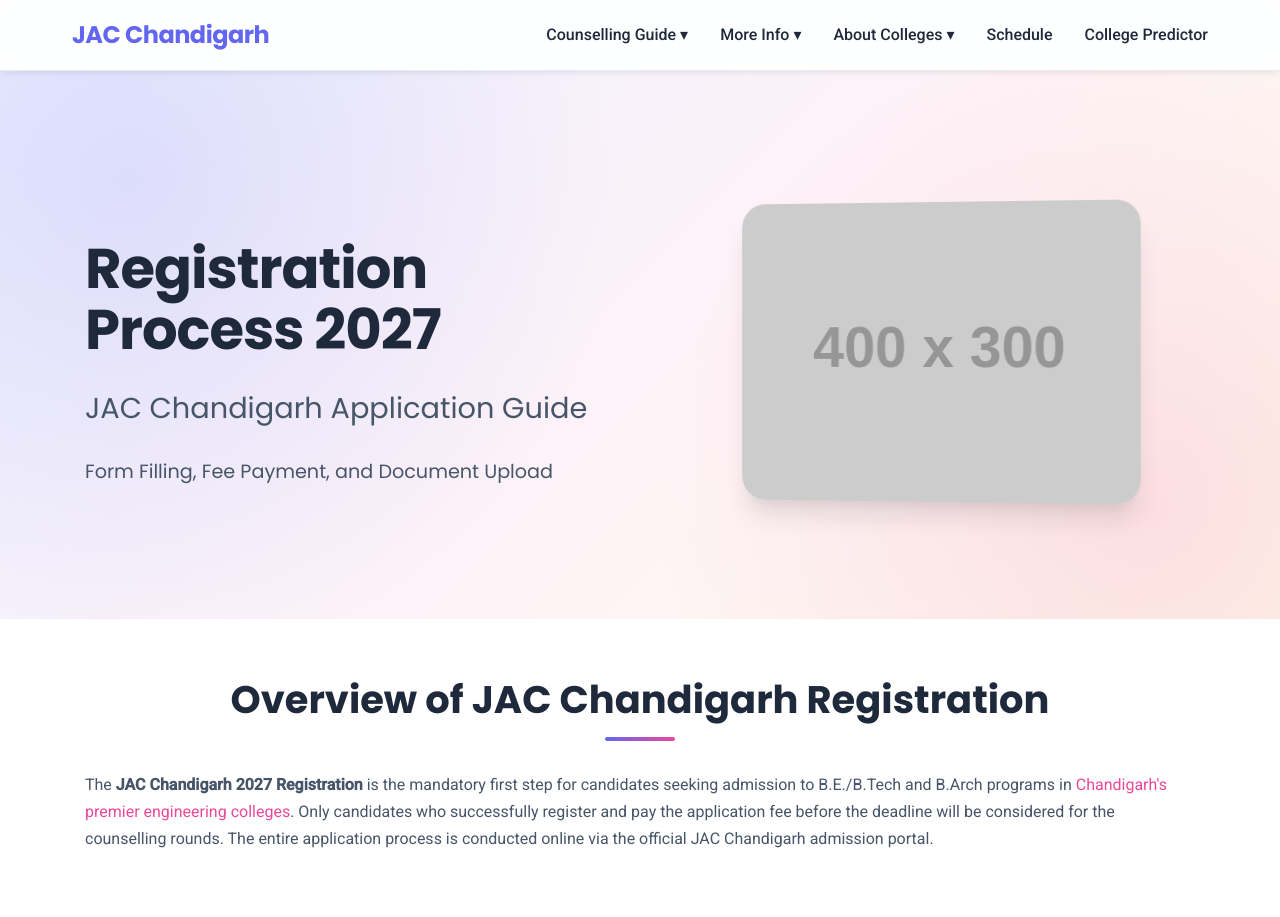
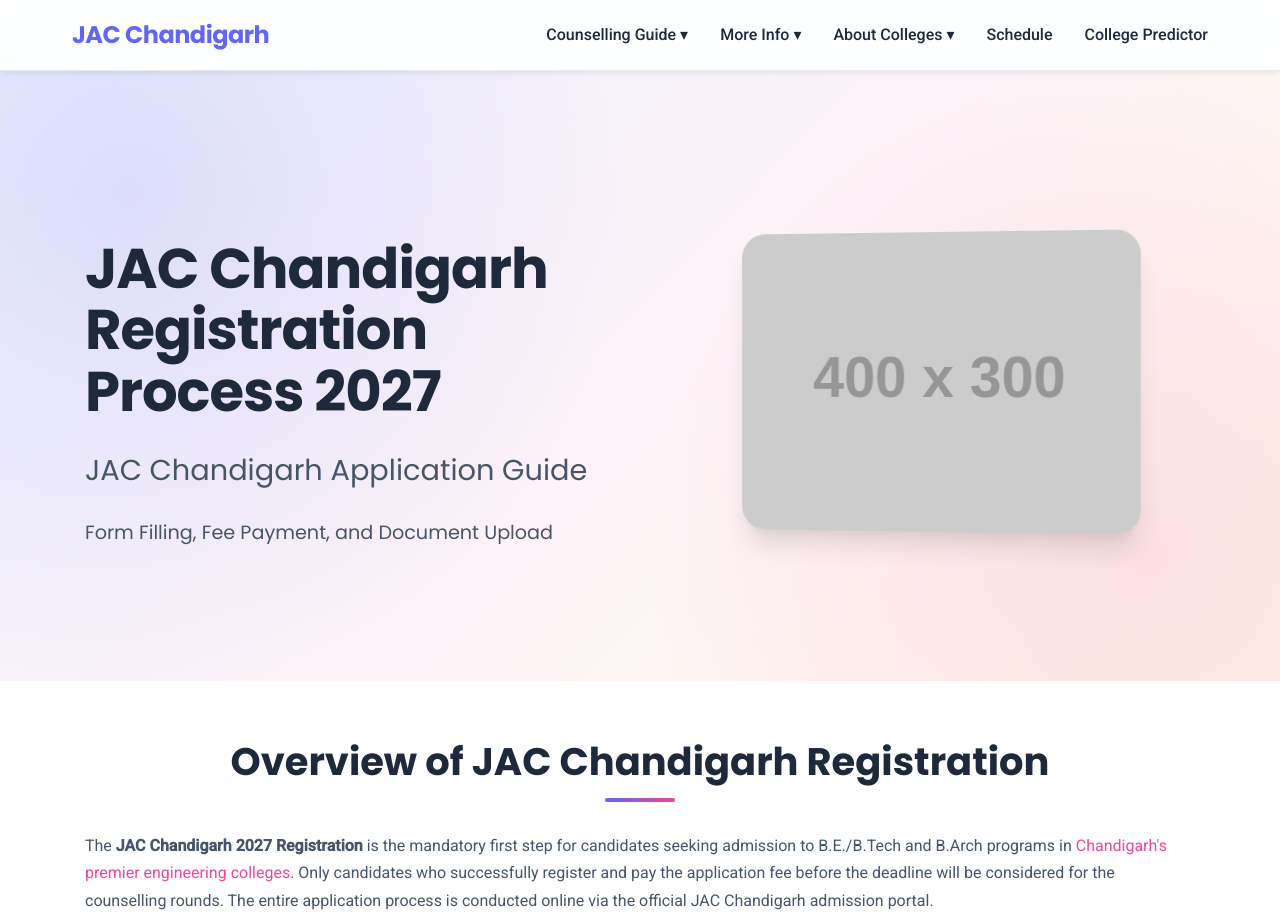
Before and after one commit to ConnectWithMan/JACChandigarh, a plain HTML site: page jac-chandigarh-registration.html in a window 1280 px wide. Shown: the top 917 px of the page. Drawn offline with Linux system fonts and the light colour scheme; placeholder pictures from the web are drawn by us.

Commit message:
Update registration process heading for clarity

```diff
--- a/jac-chandigarh-registration.html
+++ b/jac-chandigarh-registration.html
@@ -1056,7 +1056,7 @@
         <div class="container">
             <div class="hero-content">
                 <div class="hero-text">
-                    <h1>Registration Process 2027</h1>
+                    <h1>JAC Chandigarh Registration Process 2027</h1>
                     <h2>JAC Chandigarh Application Guide</h2>
                     <h4>Form Filling, Fee Payment, and Document Upload</h4>
                 </div>
```
